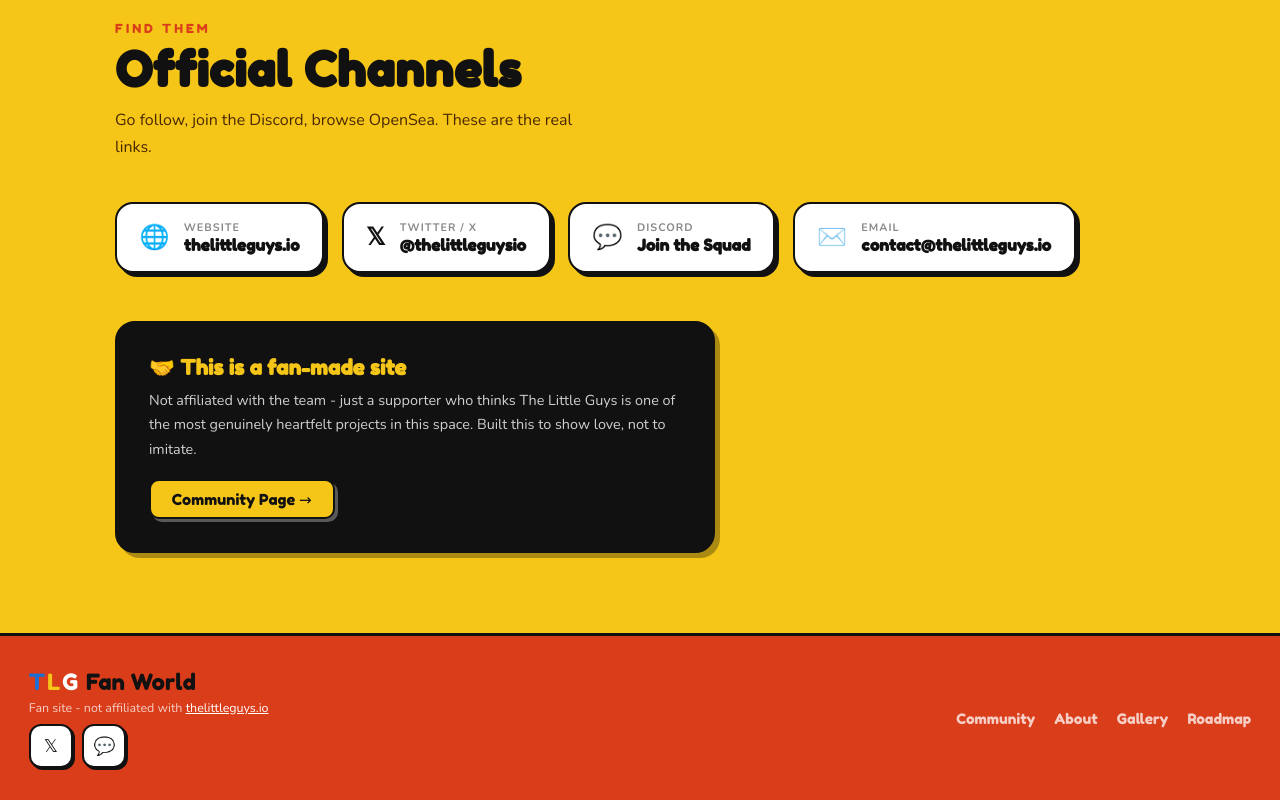
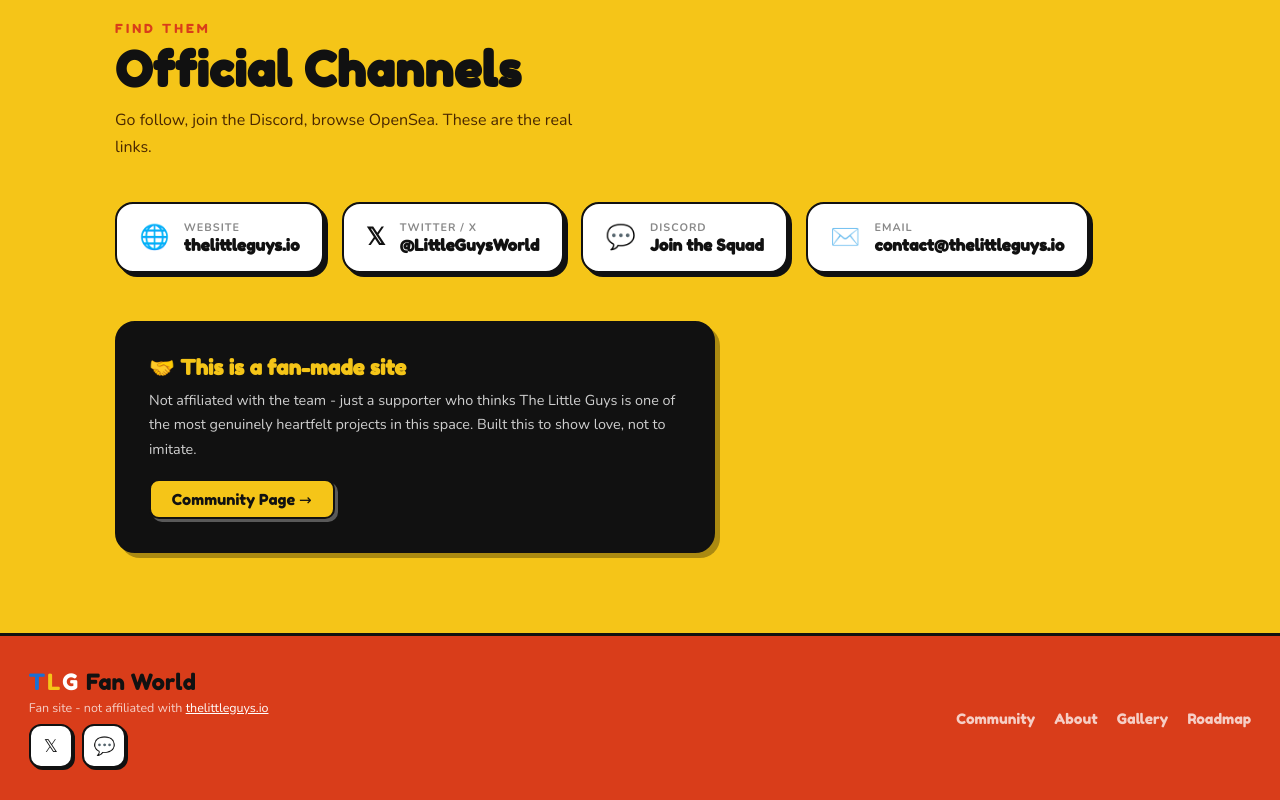
Before and after one commit to EboCodes/littleguys, a plain HTML site: page index.html in a window 1280 px wide. Shown: the part 3399-4199 px from the top of the page. Drawn offline with nearby package versions, Linux system fonts and the light colour scheme.

Commit message:
Add files via upload

```diff
--- a/index.html
+++ b/index.html
@@ -774,7 +774,7 @@
       </a>
       <a href="https://twitter.com/LittleGuysWorld " target="_blank" class="soc-btn reveal" style="transition-delay:.06s">
         <span class="soc-ico">𝕏</span>
-        <div><div class="soc-lbl">Twitter / X</div><div class="soc-handle">@thelittleguysio</div></div>
+        <div><div class="soc-lbl">Twitter / X</div><div class="soc-handle">@LittleGuysWorld </div></div>
       </a>
       <a href="https://discord.gg/thelittleguys" target="_blank" class="soc-btn reveal" style="transition-delay:.12s">
         <span class="soc-ico">💬</span>
```
